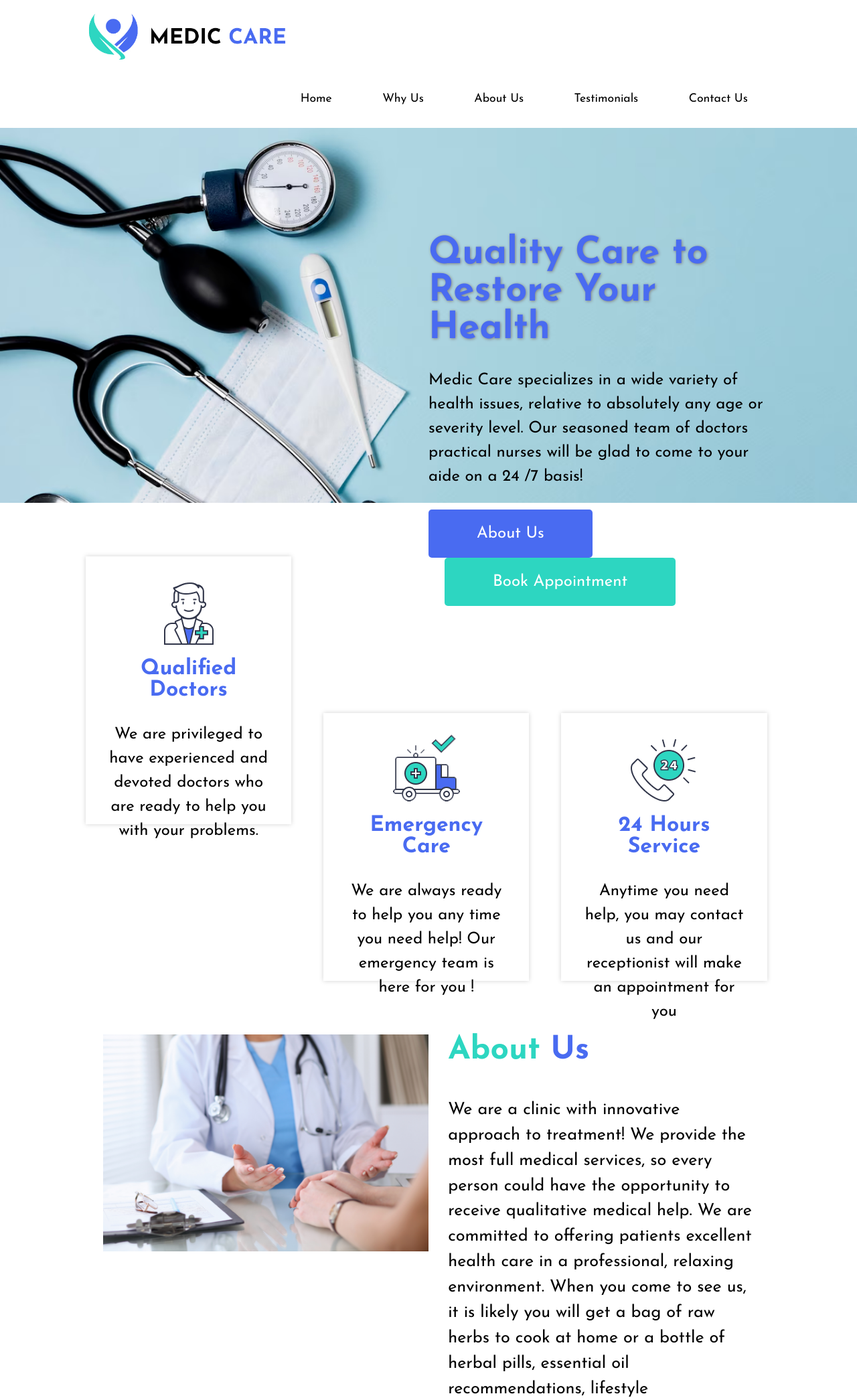
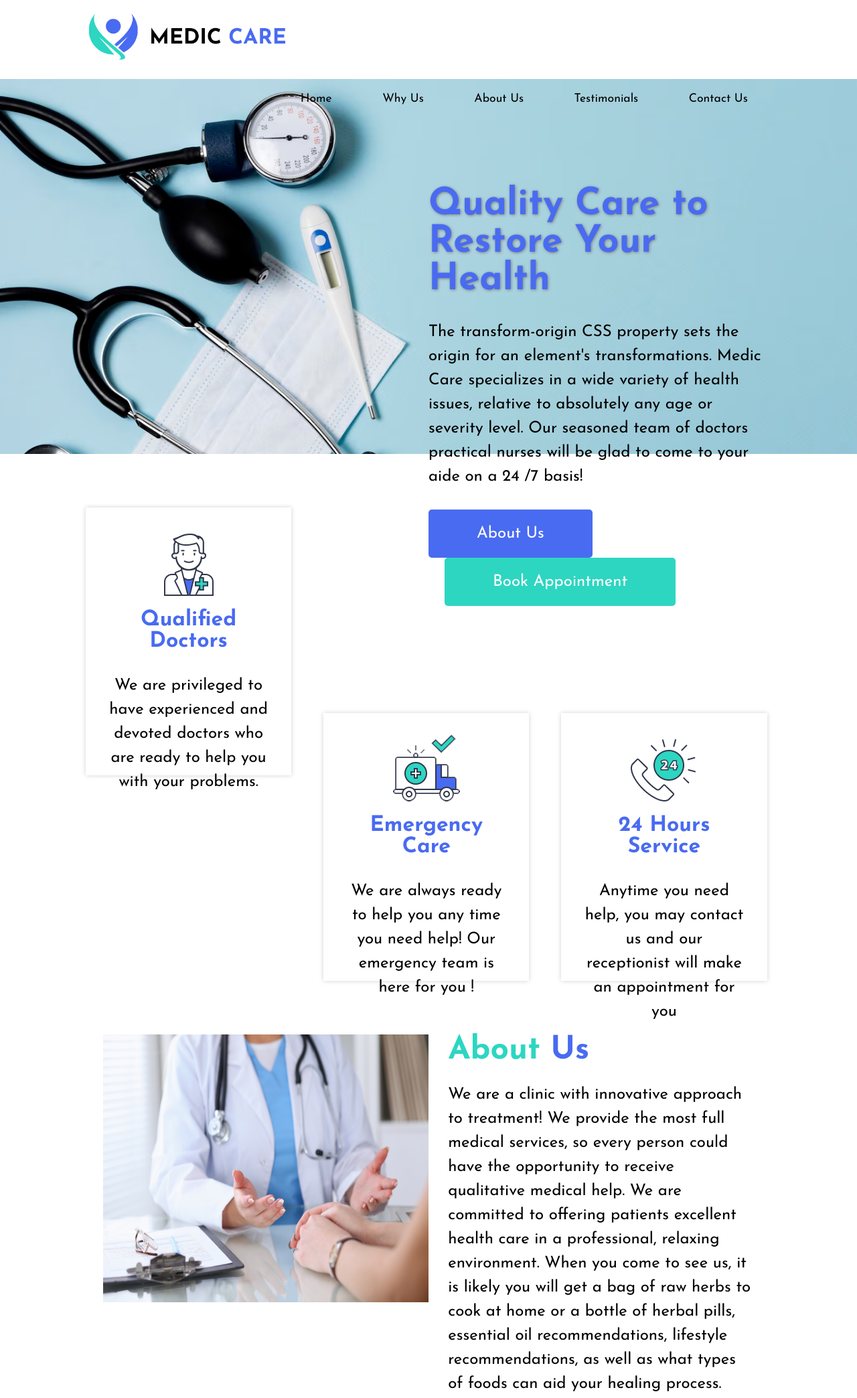
Before and after one commit to cynthiaoduol/medi-care-with-floats, a plain HTML site: page index.html in a window 1280 px wide. Shown: the top 2088 px of the page at 67% size. Drawn offline with Linux system fonts and the light colour scheme.

Commit message:
made the navbar fixed

```diff
--- a/css/styles.css
+++ b/css/styles.css
@@ -1,9 +1,9 @@
-@import url('https://fonts.googleapis.com/css2?family=Josefin+Sans:wght@400;700&display=swap');
+@import url("https://fonts.googleapis.com/css2?family=Josefin+Sans:wght@400;700&display=swap");
 * {
   margin: 0;
   padding: 0;
   box-sizing: border-box;
-  font-family: 'Josefin Sans', sans-serif;
+  font-family: "Josefin Sans", sans-serif;
 }
 .container {
   width: 80%;
@@ -16,11 +16,22 @@ p {
 h2 {
   font-size: 3em;
 }
-h3{
+h3 {
   font-size: 2rem;
 }
-.nav{
+.text-green {
+  color: #2dd6c1;
+}
+.text-blue {
+  color: #496bf1;
+}
+.nav {
   padding: 1em 0;
+  position: fixed;
+  left: 0;
+  right: 0;
+  top: 0;
+
 }
 .logo {
   float: left;
@@ -34,15 +45,15 @@ h3{
 .nav-links ul li {
   display: inline-block;
   list-style-type: none;
-  padding:2em;
+  padding: 2em;
   cursor: pointer;
   font-size: 1.1em;
 }
-.nav-links ul li a{
+.nav-links ul li a {
   text-decoration: none;
   color: #000;
 }
-.nav-links ul li a:active{
+.nav-links ul li a:active {
   color: #496bf1;
 }
 .clearfix {
@@ -54,6 +65,7 @@ h3{
   background-size: cover;
   background-position: center top;
   height: 70vh;
+  margin-top: 7.4em;
 }
 .hero-content {
   float: right;
@@ -108,24 +120,20 @@ h3{
 .about {
   width: 95%;
   margin: 0 auto;
+  height: 50vh;
 }
 .about-image {
   width: 50%;
   float: left;
+  height: 50vh;
 }
 .about-text {
   width: 47%;
   float: right;
 }
-.text-green {
-  color: #2dd6c1;
-}
-.text-blue {
-  color: #496bf1;
-}
+
 .about-text p {
-  margin: 1.8em 0;
-  font-size: 1.58rem;
+  margin: 1em 0;
 }
 
 .testimonials {
@@ -133,55 +141,54 @@ h3{
   width: 50%;
   text-align: center;
 }
-.avatars{
-  margin:1.5em 0;
+.avatars {
+  margin: 1.5em 0;
 }
 .avatars img:nth-child(2) {
   margin: 0 2em;
 }
-.testimony{
+.testimony {
   text-align: left;
-
 }
-.quotation-left{
+.quotation-left {
   padding: 1.5em 0;
-
 }
-.quotation-right{
+.quotation-right {
   text-align: right;
 }
-.circle-container{
+.circle-container {
   margin: 1.5em 0;
 }
-.circle{
+.circle {
   width: 30px;
   height: 30px;
   border-radius: 50%;
   display: inline-block;
 }
-.circle:nth-child(2){
+.circle:nth-child(2) {
   margin: 0 2em;
 }
-.blue-circle{
+.blue-circle {
   background-color: #496bf1;
 }
-.green-circle{
+.green-circle {
   background-color: #2dd6c1;
 }
-.contact-form{
+.contact-form {
   background-image: url("../images/ezgif-2-81a50240fb.png");
   background-repeat: no-repeat;
   background-size: cover;
-  height: 85vh;
+  height: 90vh;
   margin: 1.5em 0;
 }
-.contact h2{
+.contact h2 {
   text-align: center;
 }
-form{
+form {
   padding: 3em 4em;
 }
-form input, textarea{
+form input,
+textarea {
   padding: 1.8em;
   width: 40%;
   margin-bottom: 1em;
@@ -189,37 +196,37 @@ form input, textarea{
   font-size: 1.5rem;
   border-radius: 5px;
 }
-form input, textarea:focus{
+form input,
+textarea:focus {
   outline: none;
 }
-.footer{
+.footer {
   padding: 2em 0;
 }
-.footer-container{
+.footer-container {
   width: 90%;
   margin: 0 auto;
 }
-.footer-section{
+.footer-section {
   float: left;
   width: 25%;
-
 }
-.footer-section h3{
-  padding-bottom: .5em;
+.footer-section h3 {
+  padding-bottom: 0.5em;
 }
-.footer-section ul li{
+.footer-section ul li {
   list-style-type: none;
   font-size: 1.5rem;
-  padding: .6em 0;
+  padding: 0.6em 0;
   cursor: pointer;
 }
- .footer-section ul li img{
+.footer-section ul li img {
   float: left;
   margin-right: 1em;
 }
-.socials{
+.socials {
   padding: 2em 1em;
 }
-.socials img{
- margin-right: 3.5em;
+.socials img {
+  margin-right: 3.5em;
 }
--- a/index.html
+++ b/index.html
@@ -33,7 +33,9 @@
       <div class="container">
         <div class="hero-content">
           <h1>Quality Care to Restore Your Health</h1>
-          <p>
+          <p>The transform-origin CSS property sets the origin for an element's transformations.
+
+
             Medic Care specializes in a wide variety of health issues, relative
             to absolutely any age or severity level. Our seasoned team of
             doctors practical nurses will be glad to come to your aide on a 24
@@ -88,7 +90,7 @@
           <img
             src="images/medical-clinic.jpg"
             alt="About Us image"
-            width="100%"
+            width="100%"  height="100%";
           />
         </div>
         <div class="about-text">
```
